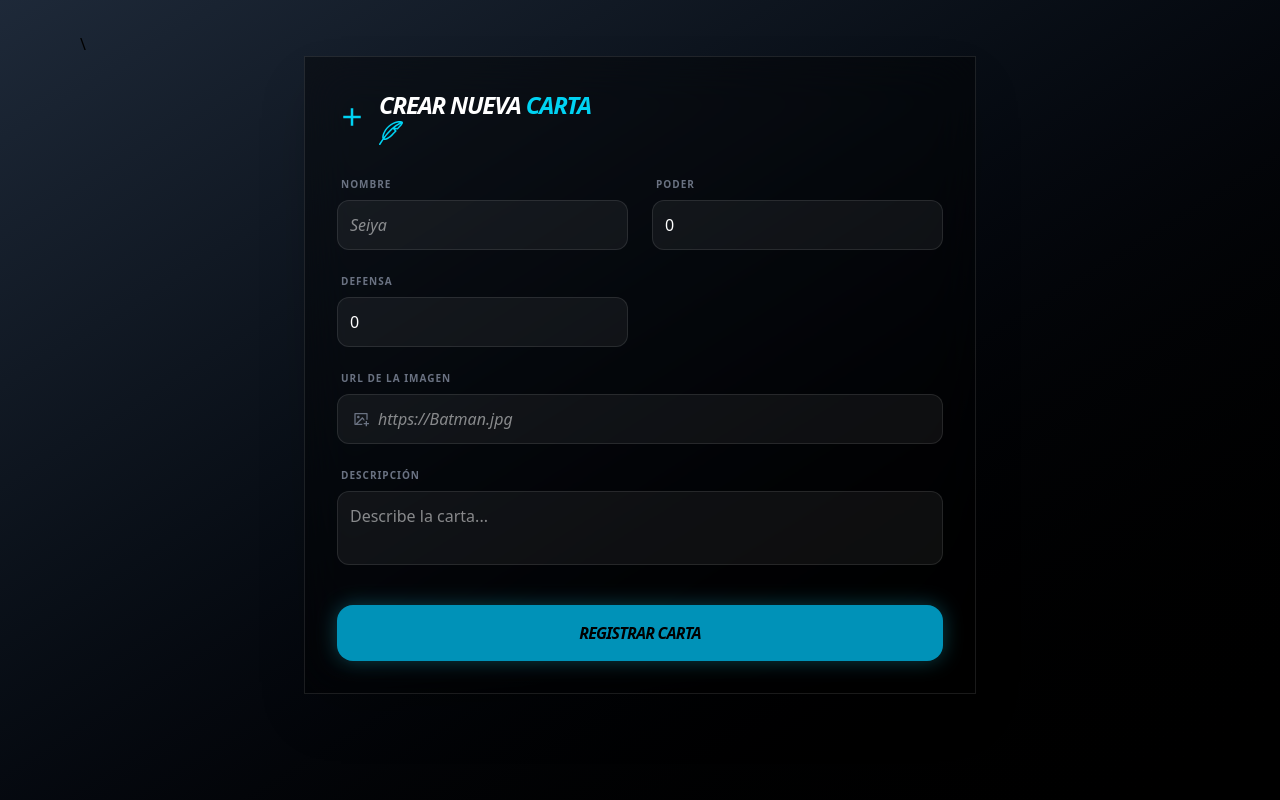
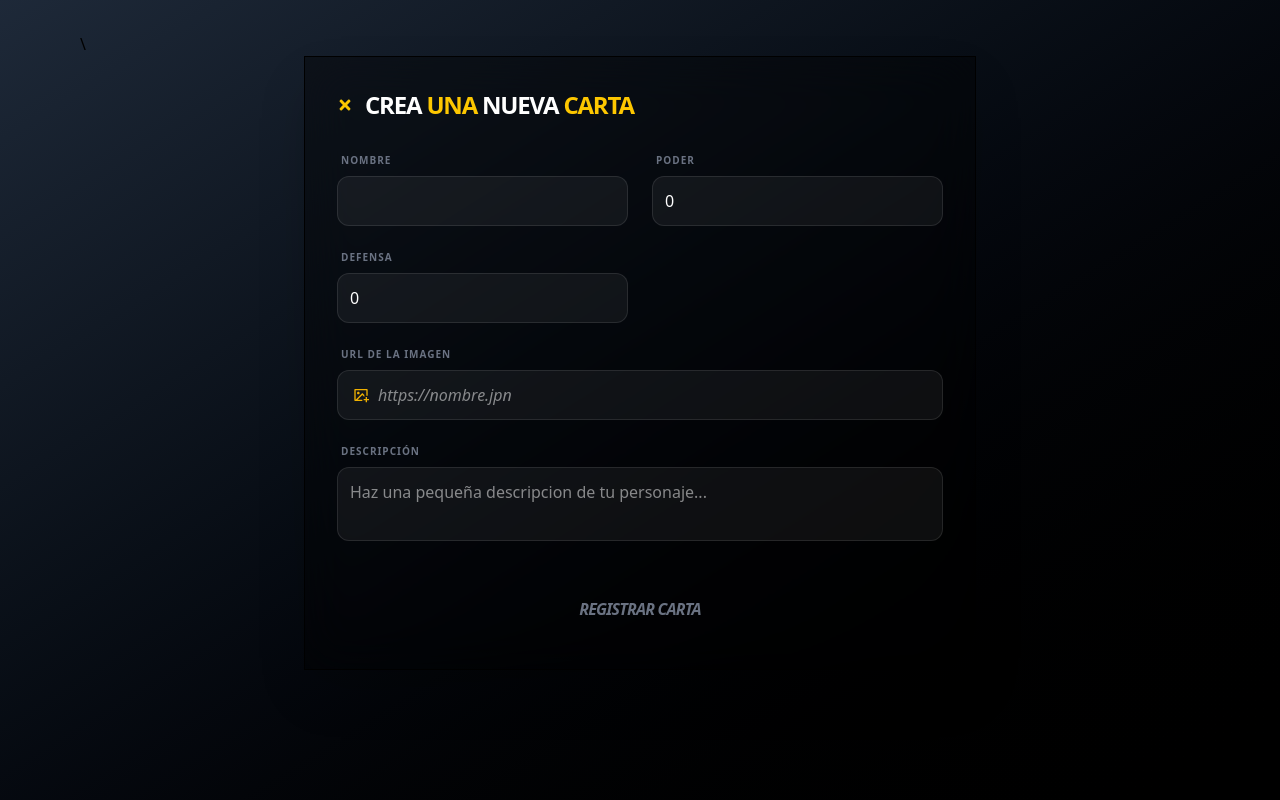
Before and after one commit to edwsgt12/proyectoRemake, a React app in the folder project/: page / in a window 1280 px wide. Both pictures are taken after a click on the button 799 px from the left and 96 px from the top of the page. Built offline with nearby package versions, Linux system fonts and the light colour scheme; the HTML template or start-up script is replaced by a standard one.

Commit message:
formulario listo

```diff
--- a/project/src/components/ListaCartas.tsx
+++ b/project/src/components/ListaCartas.tsx
@@ -30,7 +30,7 @@ const ListaCartas =({cartas, toggleMostrarFormulario}: {cartas: Carta[], toggleM
   <div className=" flex items-center gap-x-4">
 
     <button onClick={toggleMostrarFormulario}
-    className="rounded-lg bg-yellow-500 text-black text-2x font-bold w-10 h-10 flex items-center justify-center cursor-pointer"> <FaPlus/> </button>
+    className="rounded-lg bg-yellow-500 text-black text-2x font-bold w-10 h-10 flex items-center justify-center shadow-2xl hover:scale-130 transition-transform cursor-pointer relative overflow-hidden"> <FaPlus/> </button>
 
 
       <input
--- a/project/src/components/crearCarta.tsx
+++ b/project/src/components/crearCarta.tsx
@@ -1,6 +1,7 @@
 import { useState } from "react";
 import {RiAddLine, RiImageAddLine} from "react-icons/ri";
 import { BsFeather } from "react-icons/bs";
+import { FaTimes } from "react-icons/fa";
 import type { Carta } from "../assets/types/types";
 
 const FormularioCarta = ({onCrear,toggleMostrarFormulario,cantidadCartas}: {onCrear: (carta: Carta) => void,toggleMostrarFormulario: () => void,cantidadCartas:number}) => {
@@ -28,13 +29,13 @@ const FormularioCarta = ({onCrear,toggleMostrarFormulario,cantidadCartas}: {onCr
 
     return (
 
-        <div className="max-w-2xl mx-auto bg-black/40 backdrop-blur-xl p-8 rounded-4x1 border border-white/10 shadow-2xl mb-12">
+        <div className="max-w-2xl mx-auto bg-black/40 backdrop-blur-xl p-8 rounded-x1 border border-grey shadow-2xl mb-12">
             <div className="flex items-center gap-3 mb-8">
-                <RiAddLine className="text-cyan-400 text-3xl"
+                <FaTimes className="text-yellow-400 shadow-2xl hover:scale-130 transition-transform cursor-pointer relative overflow-hidden"
                 onClick={toggleMostrarFormulario}
                 />
-                <h2 className="text-2xl font-black italic text-white uppercase tracking-tighter">
-                Crear Nueva <span className="text-cyan-400">Carta <BsFeather /></span>
+                <h2 className="text-2xl font-black text-white uppercase tracking-tighter">
+                Crea <span className="text-yellow-400">Una</span> Nueva <span className="text-yellow-400">Carta</span>
                 </h2>
         </div>
 
@@ -46,12 +47,12 @@ const FormularioCarta = ({onCrear,toggleMostrarFormulario,cantidadCartas}: {onCr
                 <input
                 type="text"
                 required
-                placeholder = "Seiya"
                 value={formData.name}
                 onChange={(e) => setFormData({...formData, name: e.target.value})}
-                className="bg-white/5 border border-white/10 p-3 rounded-xl text-white focus:ring-2 focus:ring-cyan-500 outline-none transition-all italic"
+                className="bg-white/5 border border-white/10 p-3 rounded-xl text-white focus:ring-2 focus:ring-yellow-500 outline-none transition-all italic"
                 />
             </div>
+
         {/* Input Para el ataque */}
             <div className="flex flex-col gap-2">
                 <label className="text-[10px] font-black text-gray-500 uppercase tracking-widest ml-1">Poder</label>
@@ -61,7 +62,7 @@ const FormularioCarta = ({onCrear,toggleMostrarFormulario,cantidadCartas}: {onCr
                 placeholder = "1000"
                 value={formData.ataque}
                 onChange={(e)=> setFormData({...formData, ataque: Number(e.target.value)})}
-                className="bg-white/5 border border-white/10 p-3 rounded-xl text-white focus:ring-2 focus:ring-cyan-500 outline-none"
+                className="bg-white/5 border border-white/10 p-3 rounded-xl text-white focus:ring-2 focus:ring-yellow-500 outline-none"
                 />
             </div>
         {/* Input Para la Defensa */}
@@ -73,20 +74,21 @@ const FormularioCarta = ({onCrear,toggleMostrarFormulario,cantidadCartas}: {onCr
                 placeholder = "1000"
                 value={formData.defensa}
                 onChange={(e)=> setFormData({...formData, defensa: Number(e.target.value)})}
-                className="bg-white/5 border border-white/10 p-3 rounded-xl text-white focus:ring-2 focus:ring-cyan-500 outline-none"
+                className="bg-white/5 border border-white/10 p-3 rounded-xl text-white focus:ring-2 focus:ring-yellow-500 outline-none"
                 />
             </div>
+
             {/* Input Para la Imagen */}
             <div className="flex flex-col gap-2 md:col-span-2">
                 <label className="text-[10px] font-black text-gray-500 uppercase tracking-widest ml-1">URL de la Imagen</label>
                 <div className="relative">
-                <RiImageAddLine className="absolute left-4 top-1/2 -translate-y-1/2 text-gray-500" />
+                <RiImageAddLine className="absolute left-4 top-1/2 -translate-y-1/2 text-yellow-500" />
                 <input
                 type="text"
-                placeholder="https://Batman.jpg"
+                placeholder="https://nombre.jpn"
                 value={formData.img}
                 onChange={(e) => setFormData({...formData, img: e.target.value})}
-                className="bg-white/5 border border-white/10 pl-10 p-3 rounded-xl text-white focus:ring-2 focus:ring-cyan-500 outline-none transition-all italic w-full"
+                className="bg-white/5 border border-white/10 pl-10 p-3 rounded-xl text-white focus:ring-2 focus:ring-yellow-500 outline-none transition-all italic w-full"
                 />
                 </div>
             </div>
@@ -95,16 +97,16 @@ const FormularioCarta = ({onCrear,toggleMostrarFormulario,cantidadCartas}: {onCr
           <label className="text-[10px] font-black text-gray-500 uppercase tracking-widest ml-1">Descripción</label>
           <textarea
             rows={2}
-            placeholder="Describe la carta..."
+            placeholder="Haz una pequeña descripcion de tu personaje..."
             value={formData.descripcion}
             onChange={(e) => setFormData({...formData, descripcion: e.target.value})}
-            className="bg-white/5 border border-white/10 p-3 rounded-xl text-white focus:ring-2 focus:ring-cyan-500 outline-none resize-none"
+            className="bg-white/5 border border-white/10 p-3 rounded-xl text-white focus:ring-2 focus:ring-yellow-500 outline-none resize-none"
           />
         </div>
         {/* Botón */}
         <button
           type="submit"
-          className="md:col-span-2 mt-4 bg-cyan-600 hover:bg-cyan-500 text-black font-black py-4 rounded-2xl transition-all shadow-[0_0_20px_rgba(34,211,238,0.3)] uppercase italic tracking-tighter"
+          className="md:col-span-2 mt-4 bg-black-600 hover:shadow-[0_0_15px_yellow] hover:bg-yellow-500 text-gray-500 font-black py-4 rounded-2xl transition-all uppercase italic tracking-tighter "
         >
           Registrar Carta
         </button>
```
Also changed, not shown: 1 other file (tests, documents, lock files or other folders).
